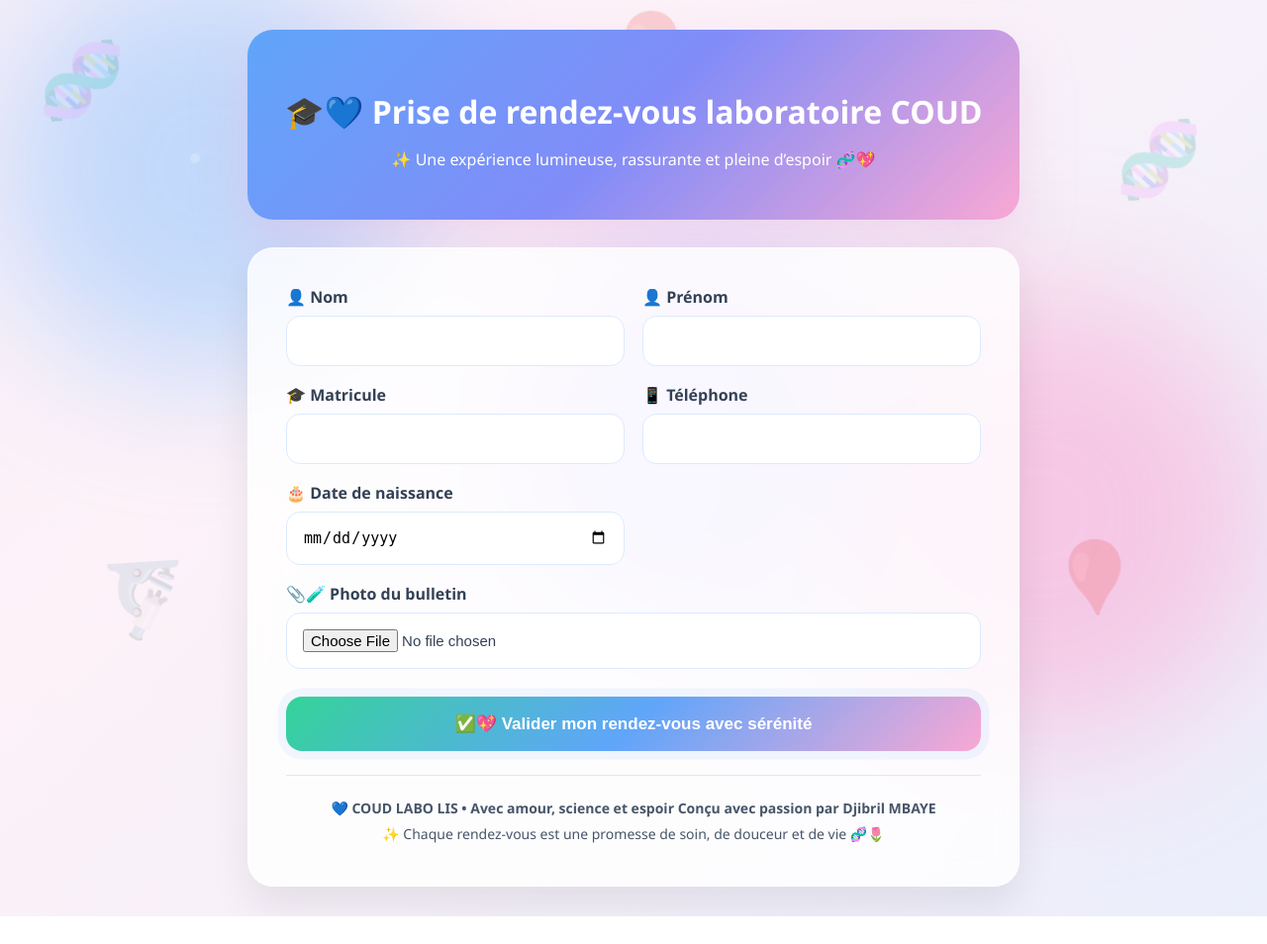
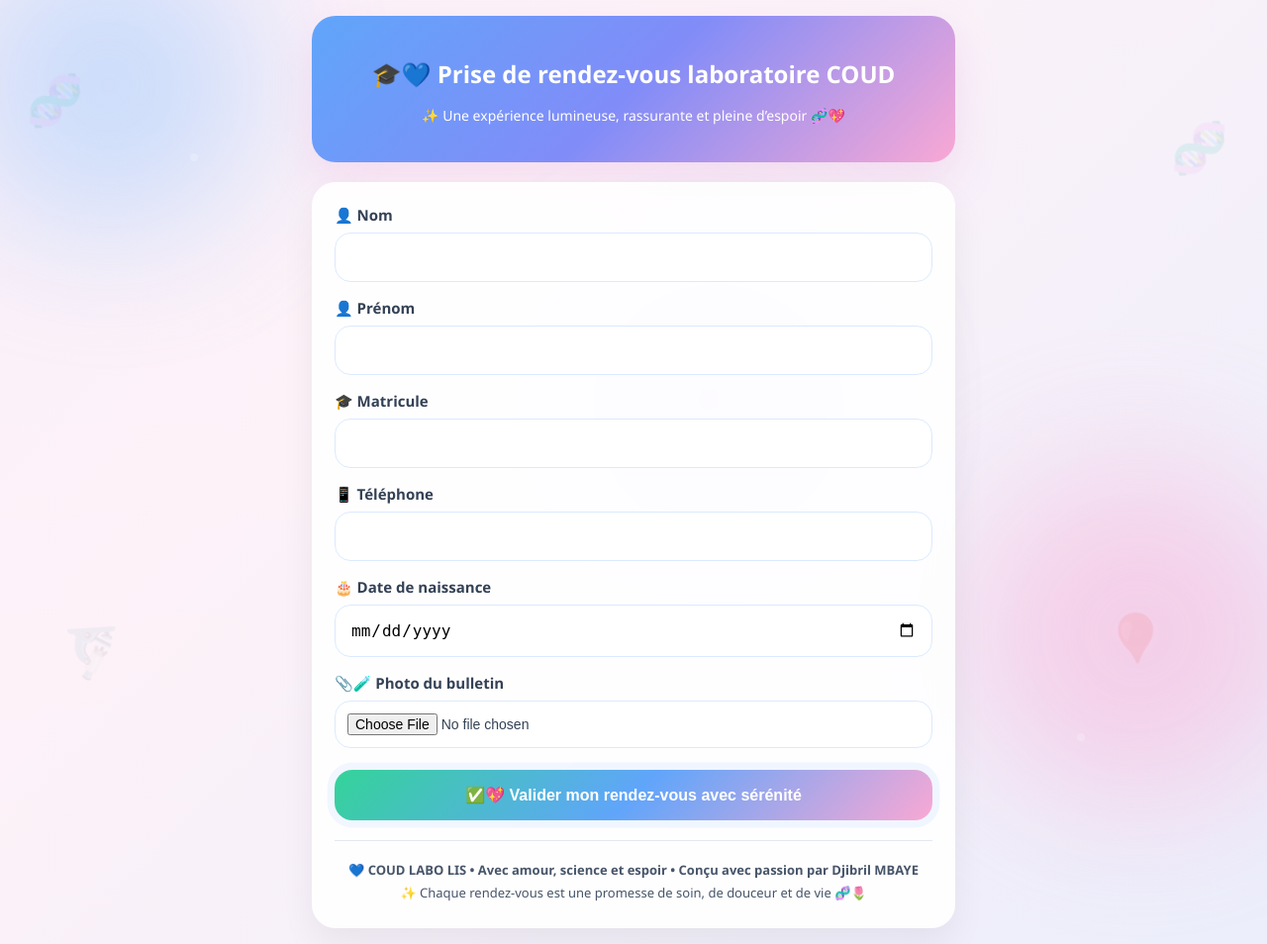
Before and after one commit to picasso109/Coud-labo, a Flask app: page /rdv-etudiant in a window 1280 px wide. Shown: the whole page at 99% size. Before the commit the page ends 926 px from the top, so only its background shows below. Run offline with Flask 3, Linux system fonts and the light colour scheme.

Commit message:
Mise à jour application COUD LABO

```diff
--- a/templates/prise_rdv.html
+++ b/templates/prise_rdv.html
@@ -5,90 +5,94 @@
     <meta name="viewport" content="width=device-width, initial-scale=1.0">
     <title>Prise de rendez-vous étudiant - COUD LABO</title>
     <style>
+        *{
+            box-sizing:border-box;
+        }
+
         body{
             font-family:Segoe UI,Arial,sans-serif;
             background:linear-gradient(-45deg,#dbeafe,#fdf2f8,#ede9fe,#e0f2fe);
             background-size:400% 400%;
             animation:bgFlow 14s ease infinite;
             margin:0;
-            padding:30px;
+            padding:16px;
             color:#334155;
-            overflow-x:hidden;
             min-height:100vh;
             position:relative;
+            overflow-x:hidden;
         }
 
-        /* halos visibles */
+        /* halos doux premium */
         .halo{
             position:fixed;
             border-radius:50%;
             filter:blur(70px);
-            opacity:.55;
+            opacity:.45;
             z-index:0;
             animation:haloDance 10s ease-in-out infinite;
         }
 
         .halo.one{
-            width:420px;
-            height:420px;
+            width:300px;
+            height:300px;
             background:#93c5fd;
-            top:0;
-            left:0;
+            top:-40px;
+            left:-40px;
         }
 
         .halo.two{
-            width:460px;
-            height:460px;
+            width:340px;
+            height:340px;
             background:#f9a8d4;
-            bottom:0;
-            right:0;
+            bottom:-40px;
+            right:-40px;
             animation-delay:2s;
         }
 
         .halo.three{
-            width:380px;
-            height:380px;
+            width:280px;
+            height:280px;
             background:#c4b5fd;
             top:35%;
-            left:40%;
+            left:45%;
             animation-delay:4s;
         }
 
-        /* icones flottantes */
+        /* icônes flottantes plus discrètes */
         .float-icon{
             position:fixed;
-            font-size:72px;
-            opacity:.18;
+            font-size:48px;
+            opacity:.10;
             z-index:0;
             pointer-events:none;
             animation:floatIcon 12s ease-in-out infinite;
         }
 
-        .dna1{left:3%; top:10%;}
-        .dna2{right:5%; top:20%;}
-        .micro1{left:8%; bottom:12%;}
-        .blood1{right:10%; bottom:15%;}
-        .blood2{left:48%; top:6%;}
+        .dna1{left:2%; top:12%;}
+        .dna2{right:3%; top:18%;}
+        .micro1{left:5%; bottom:10%;}
+        .blood1{right:8%; bottom:12%;}
 
         /* particules */
         .spark{
             position:fixed;
-            width:10px;
-            height:10px;
+            width:8px;
+            height:8px;
             border-radius:50%;
-            background:rgba(255,255,255,.65);
-            box-shadow:0 0 20px rgba(255,255,255,.7);
+            background:rgba(255,255,255,.6);
+            box-shadow:0 0 16px rgba(255,255,255,.7);
             z-index:0;
             animation:rise 9s linear infinite;
         }
 
         .s1{left:15%; animation-delay:0s;}
-        .s2{left:35%; animation-delay:2s;}
-        .s3{left:55%; animation-delay:4s;}
-        .s4{left:75%; animation-delay:6s;}
+        .s2{left:40%; animation-delay:2s;}
+        .s3{left:65%; animation-delay:4s;}
+        .s4{left:85%; animation-delay:6s;}
 
         .container{
-            max-width:780px;
+            width:100%;
+            max-width:650px;
             margin:auto;
             position:relative;
             z-index:2;
@@ -97,32 +101,38 @@
         .header{
             background:linear-gradient(135deg,#60a5fa,#818cf8,#f9a8d4);
             color:white;
-            padding:34px;
-            border-radius:26px;
-            margin-bottom:28px;
-            box-shadow:0 20px 45px rgba(96,165,250,.28);
+            padding:22px;
+            border-radius:24px;
+            margin-bottom:20px;
+            box-shadow:0 15px 35px rgba(96,165,250,.25);
             text-align:center;
             animation:cardGlow 4s ease-in-out infinite;
         }
 
         .header h2{
-            margin-bottom:10px;
-            font-size:32px;
+            font-size:24px;
+            margin-bottom:8px;
+            line-height:1.4;
+        }
+
+        .header p{
+            font-size:14px;
+            line-height:1.6;
         }
 
         .card{
-            background:rgba(255,255,255,.82);
-            backdrop-filter:blur(14px);
-            padding:38px;
-            border-radius:26px;
-            box-shadow:0 20px 40px rgba(0,0,0,.08);
+            background:rgba(255,255,255,.90);
+            backdrop-filter:blur(12px);
+            padding:22px;
+            border-radius:24px;
+            box-shadow:0 16px 35px rgba(0,0,0,.06);
             border:1px solid rgba(255,255,255,.65);
         }
 
         .grid{
             display:grid;
-            grid-template-columns:1fr 1fr;
-            gap:18px;
+            grid-template-columns:1fr;
+            gap:16px;
         }
 
         .field{
@@ -130,51 +140,55 @@
             flex-direction:column;
         }
 
-        .full{
-            grid-column:span 2;
-        }
-
         label{
             font-weight:700;
             margin-bottom:8px;
+            font-size:15px;
         }
 
         input{
-            padding:16px;
+            width:100%;
+            padding:15px;
             border:1px solid #dbeafe;
-            border-radius:14px;
-            font-size:15px;
+            border-radius:16px;
+            font-size:16px;
             background:#fff;
             transition:.25s ease;
         }
 
         input:focus{
             outline:none;
-            transform:scale(1.015);
-            box-shadow:0 0 0 5px rgba(147,197,253,.28);
+            box-shadow:0 0 0 4px rgba(147,197,253,.22);
+        }
+
+        input[type="file"]{
+            padding:12px;
+            font-size:14px;
+            background:#fff;
         }
 
         .btn{
             width:100%;
-            margin-top:28px;
-            padding:17px;
+            margin-top:22px;
+            padding:16px;
             border:none;
-            border-radius:16px;
+            border-radius:18px;
             background:linear-gradient(135deg,#34d399,#60a5fa,#f9a8d4);
             color:white;
-            font-size:17px;
+            font-size:16px;
             font-weight:bold;
             cursor:pointer;
+            box-shadow:0 10px 25px rgba(96,165,250,.22);
             animation:pulseBtn 2.5s infinite;
         }
 
         .signature-love{
-            margin-top:24px;
+            margin-top:20px;
             text-align:center;
-            line-height:1.9;
-            font-size:14px;
+            line-height:1.8;
+            font-size:13px;
             color:#475569;
-            padding-top:20px;
+            padding-top:18px;
             border-top:1px solid #e2e8f0;
         }
 
@@ -226,7 +269,6 @@
 <div class="float-icon dna2">🧬</div>
 <div class="float-icon micro1">🔬</div>
 <div class="float-icon blood1">🩸</div>
-<div class="float-icon blood2">🩸</div>
 
 <div class="spark s1"></div>
 <div class="spark s2"></div>
@@ -267,7 +309,7 @@
                     <input type="date" name="date_naissance" required>
                 </div>
 
-                <div class="field full">
+                <div class="field">
                     <label>📎🧪 Photo du bulletin</label>
                     <input type="file" name="bulletin" accept="image/*" required>
                 </div>
@@ -279,10 +321,11 @@
         </form>
 
         <div class="signature-love">
-            💙 <strong>COUD LABO LIS • Avec amour, science et espoir Conçu avec passion par Djibril MBAYE </strong><br>
+            💙 <strong>COUD LABO LIS • Avec amour, science et espoir • Conçu avec passion par Djibril MBAYE</strong><br>
             ✨ Chaque rendez-vous est une promesse de soin, de douceur et de vie 🧬🌷
         </div>
     </div>
 </div>
+
 </body>
 </html>
```
Also changed, not shown: other parts of templates/prise_rdv.html (+36 -7 lines), qr_rdv_coud_labo.png (added).
